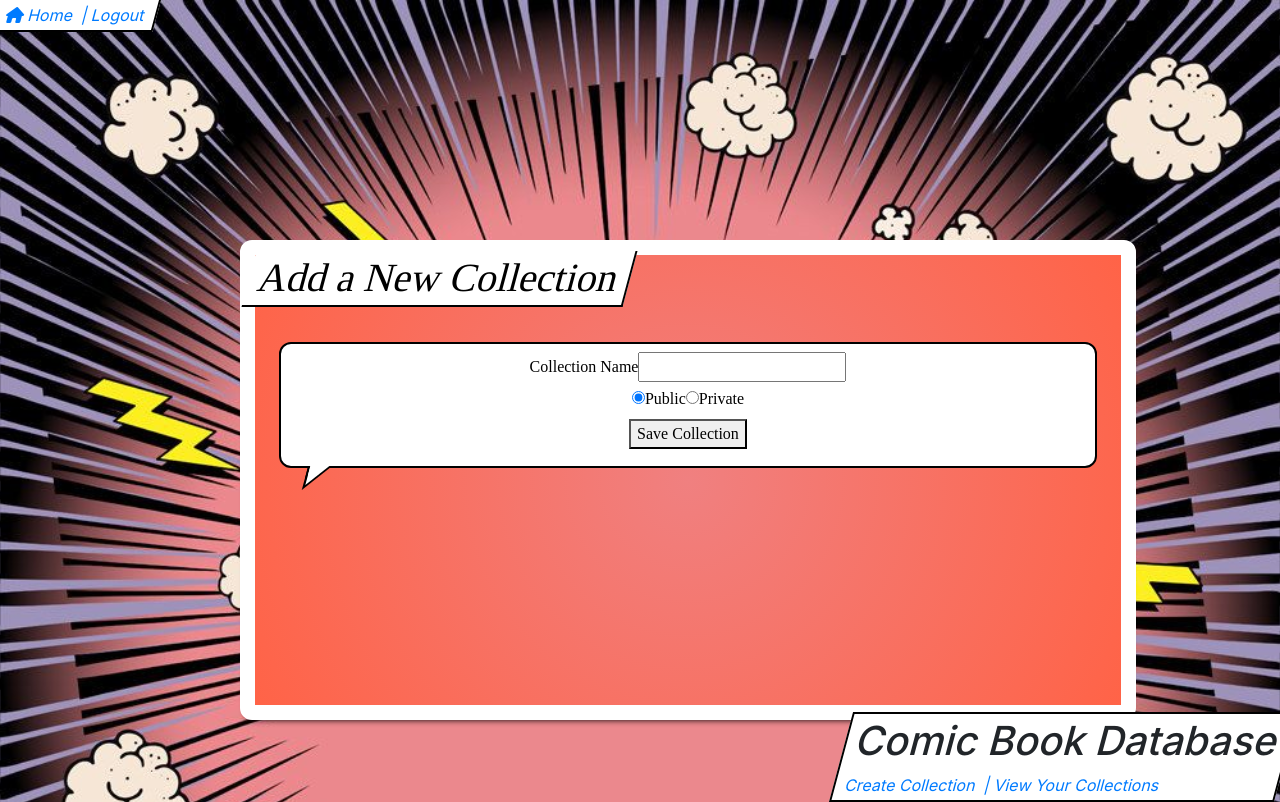
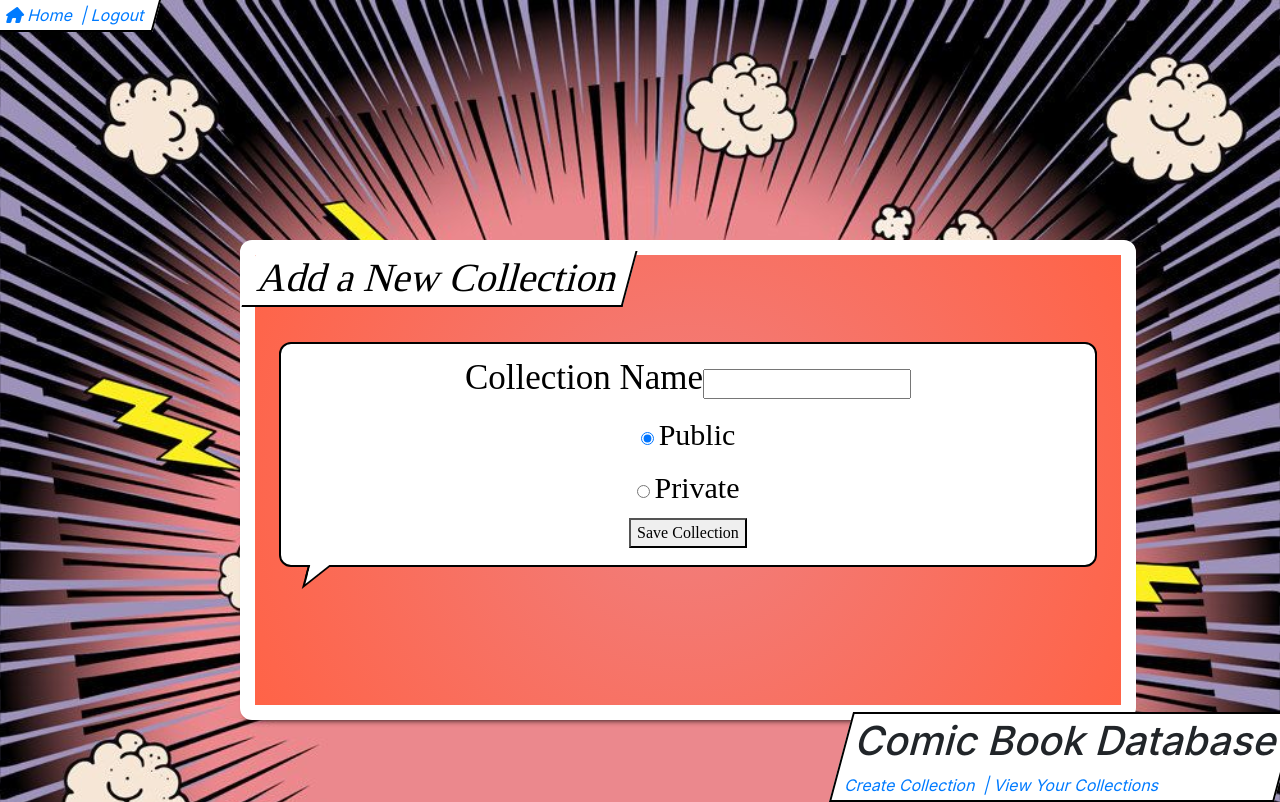
Before and after one commit to breydongates/FinalCapstone, a Vue app in the folder vue/: page /create-collection in a window 1280 px wide. Built offline with nearby package versions, Linux system fonts and the light colour scheme; sample sign-in values are in the browser's storage.

Commit message:
pushing styling, again

```diff
--- a/vue/src/components/CreateCollection.vue
+++ b/vue/src/components/CreateCollection.vue
@@ -1,7 +1,7 @@
 <template>
   <form v-on:submit.prevent="saveCollection()">
     <div class="collectionBubble">
-      <label for="collectionName"> Collection Name  </label>
+      <label for="collectionName" style="font-size:35px;"> Collection Name  </label>
       <input
         type="text"
         id="collectionName"
@@ -16,7 +16,8 @@
         value= 0
         v-model="collection.IsPrivate"
       />
-      <label for="public"> Public </label>
+      <label for="public" style="font-size:30px; margin-left:5px;"> Public </label>
+      <br />
       <input
         type="radio"
         id="private"
@@ -24,7 +25,7 @@
         value= 1
         v-model="collection.IsPrivate"
       />
-      <label for="private"> Private </label> <br />
+      <label for="private" style="font-size:30px; margin-left:5px;"> Private </label> <br />
 
       <div class="actions">
         <button type="submit">Save Collection</button>
@@ -76,12 +77,8 @@ export default {
 };
 </script>
 
-<style>
-#public {
-  padding: 1rem;
-}
-#private {
-  padding: 1rem;
-}
+<style scoped>
+
+
 
 </style>
--- a/vue/src/components/ViewCollection.vue
+++ b/vue/src/components/ViewCollection.vue
@@ -3,7 +3,7 @@
       <div class="yourCollections"  style="overflow:hidden;">
             <h1> Your Collections </h1>
         <ul style="overflow-y:scroll; margin:0; height:100%;">
-            <li class="collectionBubble"
+            <li class="collectionBubble" style="font-size:20px;"
             v-for="Collection in Collections" :key="Collection.collectionId">
             {{Collection.collectionName}}
             <br>
@@ -48,8 +48,8 @@ created() {
 
 <style scoped>
 .collectionBubble{
-    padding-left:20em;
-    padding-right:20em;
+    padding-left:15em;
+    padding-right:15em;
 }
 .yourCollections{
     padding-bottom: 3em;
--- a/vue/src/views/AddComic.vue
+++ b/vue/src/views/AddComic.vue
@@ -29,6 +29,6 @@ export default {
 
 <style scoped>
 .collectionBubble{
-  margin-top:-18px;
+  margin-top: 60px;
 }
 </style>
--- a/vue/src/views/Welcome.vue
+++ b/vue/src/views/Welcome.vue
@@ -1,7 +1,7 @@
 <template>
   <div class="yourCollections">
     <div class="collectionBubble">
-     <p> WELCOME, to the Comic Book Database! </p>
+     <p style="font-size:50px;"> WELCOME, to the Comic Book Database! </p>
      <p> <button class="publicCollectionsLink"><router-link :to="{name: 'PublicCollections'}">View All Public Collections</router-link></button>
      </p>
     </div>
@@ -16,6 +16,6 @@ export default {
 
 <style scoped>
 .yourCollections{
-  padding-top:20em;
+  padding-top:9em;
 }
 </style>
```
